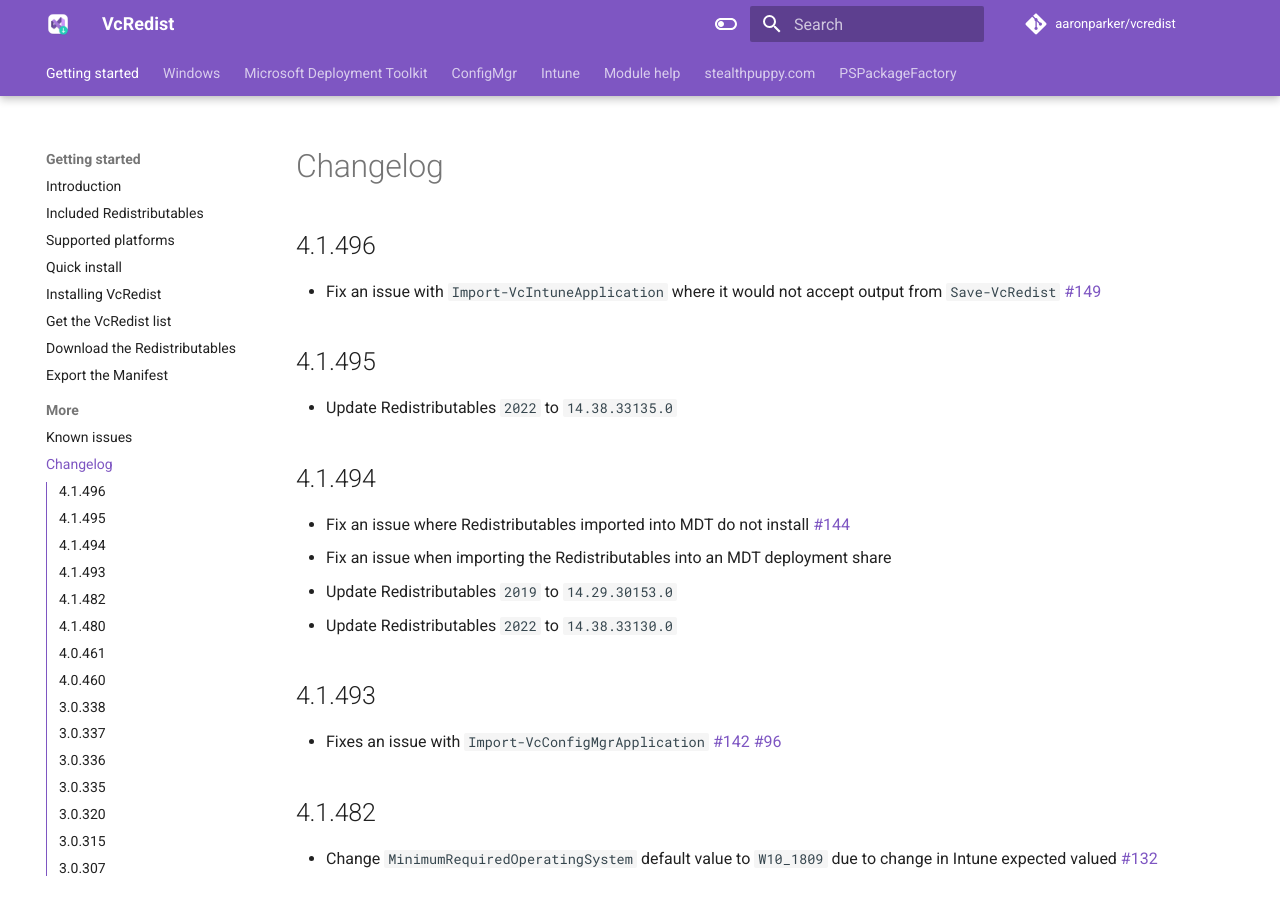
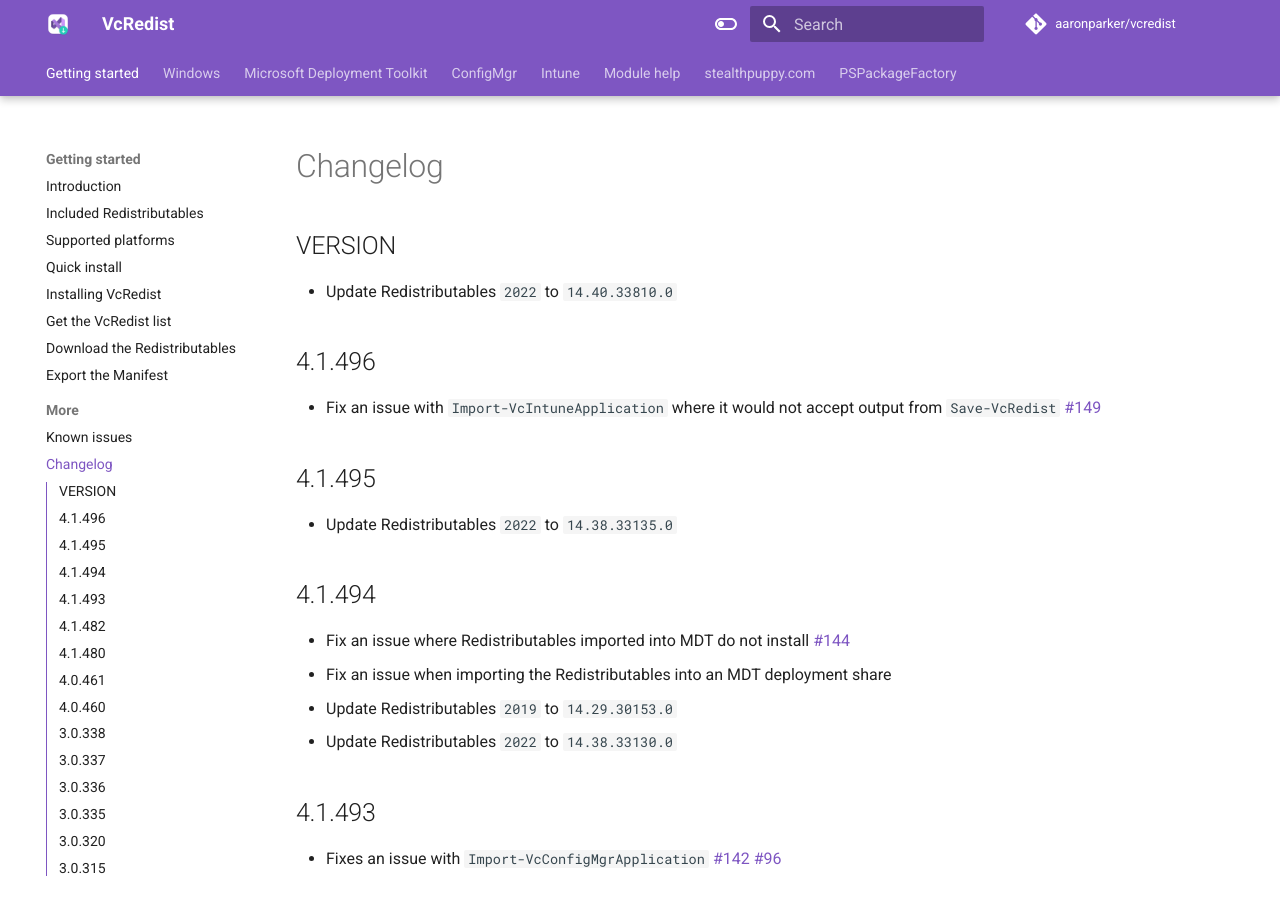
Before and after one commit to aaronparker/vcredist, an MkDocs documentation site: the page built from docs/changelog.md, in a window 1280 px wide and 900 px high. Built offline with MkDocs 1.6.1 and Material for MkDocs 9.7.7, drawn with Linux system fonts in a browser that asks for light colours; comment, search, counter and statistics services are not loaded.

Commit message:
Update changelog.md

```diff
--- a/docs/changelog.md
+++ b/docs/changelog.md
@@ -1,4 +1,8 @@
 # Changelog
+
+## VERSION
+
+* Update Redistributables `2022` to `14.40.33810.0`
 
 ## 4.1.496
 
```
